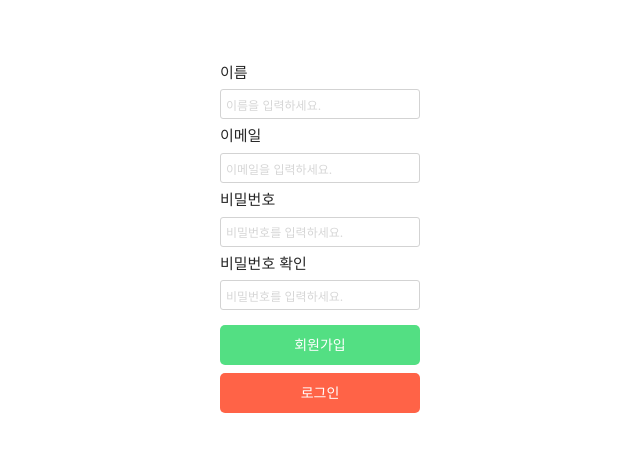
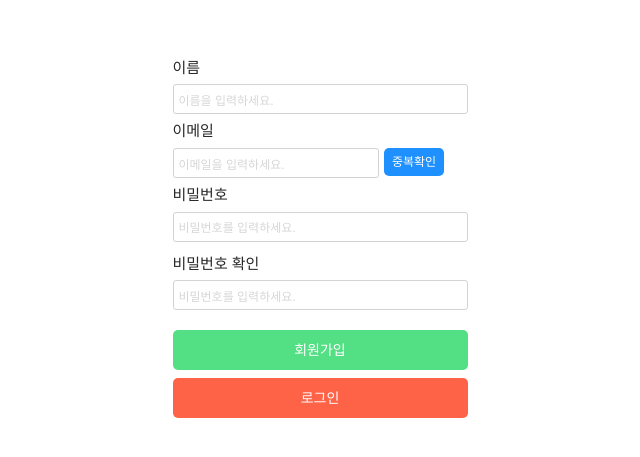
Before and after one commit to superbono/node.js_study, a React (Create React App) app in the folder client/: page /regist in a window 1280 px wide. Shown: the part 163-620 px from the top of the page, without its empty margins (320-960 px from the left). Built offline with nearby package versions, Linux system fonts and the light colour scheme; no server answers.

Commit message:
아이디 중복체크 폼, 로직 적용

```diff
--- a/client/src/components/views/RegisterPage/RegisterPage.js
+++ b/client/src/components/views/RegisterPage/RegisterPage.js
@@ -33,6 +33,10 @@ const RegisterPage = () => {
         setConfirmPassword(e.target.value);
     }
 
+    const handleIdChk = () => {
+        alert('중복체크');
+    }
+
     const onSubmit = (e) => {
         e.preventDefault();
 
@@ -46,13 +50,13 @@ const RegisterPage = () => {
             alert('비밀번호를 입력해주세요.');
             return inputPwRef.current.focus();
         } else if (ConfirmPassword === '') {
-            alert('비밀번호를 입력해주세요.');
-            return inputConfirmPwRef.current.focus();
+            alert('비밀번호를 입력해주세요.');;
         } else if (Password !== ConfirmPassword) {
             alert('비밀번호를 확인해주세요.');
             return inputConfirmPwRef.current.focus();
         }
 
+        return inputConfirmPwRef.current.focus()
         let body = {
             name: Name,
             email: Email,
@@ -81,9 +85,9 @@ const RegisterPage = () => {
 
         <div className="LoginPageBox">
             <form className="LoginForm" onSubmit={onSubmit}>
-                <label className="EmailLabel">이름</label>
+                <label className="NameLabel">이름</label>
                 <input
-                    className="EmailInput"
+                    className="NameInput"
                     type="text"
                     value={Name}
                     onChange={handleNameChange}
@@ -91,6 +95,7 @@ const RegisterPage = () => {
                     ref={inputNameRef}
                 />
                 <label className="EmailLabel">이메일</label>
+                <div className="EmailBox">
                     <input
                         className="EmailInput"
                         type="email"
@@ -99,6 +104,8 @@ const RegisterPage = () => {
                         placeholder="이메일을 입력하세요."
                         ref={inputEmailRef}
                     />
+                    <button className="IdChkBtn" type="button" onClick={handleIdChk}>중복확인</button>
+                </div>
                 <label className="PasswordLabel">비밀번호</label>
                 <input
                     className="PasswordInput"
@@ -110,7 +117,7 @@ const RegisterPage = () => {
                 />
                 <label className="ConfirmPasswordLabel">비밀번호 확인</label>
                 <input
-                    className="PasswordInput"
+                    className="ConfirmPasswordInput"
                     type="password"
                     value={ConfirmPassword}
                     onChange={handleConfirmPasswordChange}
--- a/client/src/index.css
+++ b/client/src/index.css
@@ -105,6 +105,7 @@ code {
   color: #D6D6D6;
 }
 
+.LoginForm .NameLabel,
 .LoginForm .EmailLabel,
 .LoginForm .PasswordLabel
 {
@@ -119,8 +120,48 @@ code {
   font-weight: 500;
 }
 
+.LoginForm .EmailBox {
+  display: flex;
+  flex-direction: row;
+}
+
+.LoginForm .EmailBox input {
+  margin-right: 5px;
+  width: 70%;
+}
+
+.LoginForm .EmailBox button {
+  height: 28px;
+}
+
 .LoginForm .EmailInput {
-  margin-bottom: 5px;
+  margin-bottom: 5px !important;
+}
+
+.LoginForm .NameInput {
+  margin-bottom: 5px !important;
+  width: 100%;
+}
+
+.LoginForm .PasswordInput
+{
+  margin-bottom: 5px !important;
+  width: 100%;
+}
+
+.LoginForm .ConfirmPasswordInput {
+  margin-bottom: 5px !important;
+  width: 100%;
+}
+
+.LoginForm .IdChkBtn {
+  width: 60px;
+  height: 28px;
+  border: none;
+  font-size: 12px;
+  border-radius: 5px;
+  background: dodgerblue;
+  color: #fff;
 }
 
 .BtnContainer {
```
Lines whose indentation alone changed are shown as unchanged.
